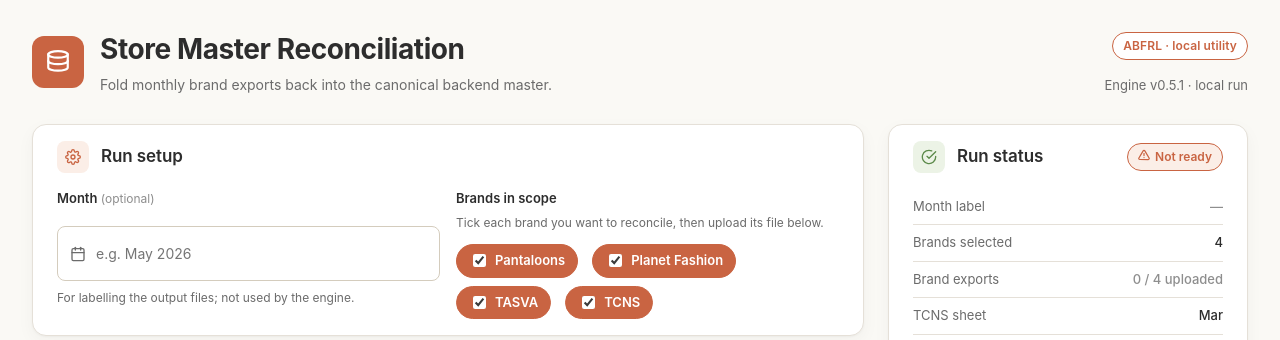
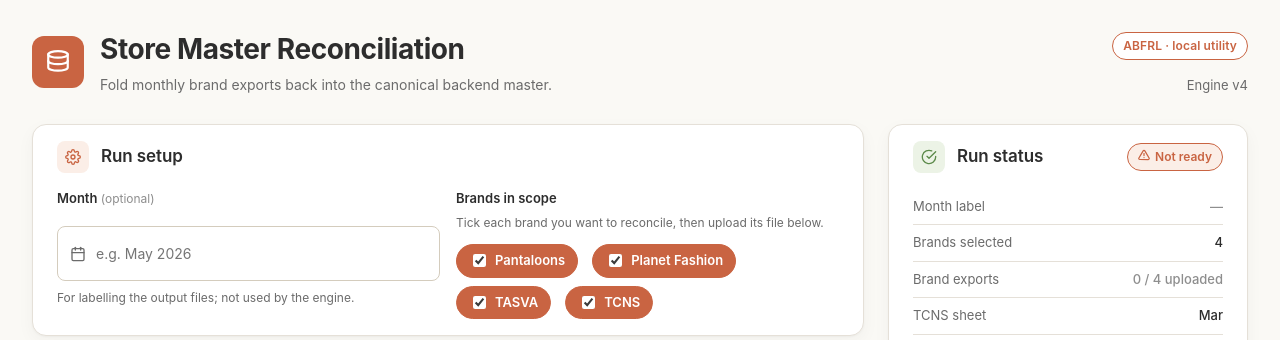
Before and after one commit to AbhinayreddyPochampally/store-master-normalizer, a FastAPI app: page / in a window 1280 px wide. Shown: the top 340 px of the page. Run offline with FastAPI, Linux system fonts and the light colour scheme; parts of the project's set-up code (start-up, migrations or seed data) failed here and were passed over; some libraries are stand-ins or nearby versions.

Commit message:
Align UI engine version to v4; drop 'local run' on hosted footer

```diff
--- a/engine/__init__.py
+++ b/engine/__init__.py
@@ -1,3 +1,3 @@
 """Store master normalizer engine."""
 
-__version__ = "0.5.1"
+__version__ = "4"
--- a/smr/index.html
+++ b/smr/index.html
@@ -163,7 +163,7 @@
       <h1>Store Master Reconciliation <span class="pill">v3 prototype</span></h1>
       <div class="sub">Single-file browser tool. Files stay on this machine.</div>
     </div>
-    <div class="sub">Engine v3 · 19 May 2026</div>
+    <div class="sub">Engine v4 · 21 May 2026</div>
   </header>
 
   <div class="layout">
--- a/web/templates/index.html
+++ b/web/templates/index.html
@@ -28,7 +28,7 @@
       </div>
       <div class="header-meta">
         <span class="abfrl-pill">ABFRL &middot; local utility</span>
-        <span class="engine-meta">Engine v{{ engine_version }} &middot; local run</span>
+        <span class="engine-meta">Engine v{{ engine_version }}</span>
       </div>
     </header>
 
```
